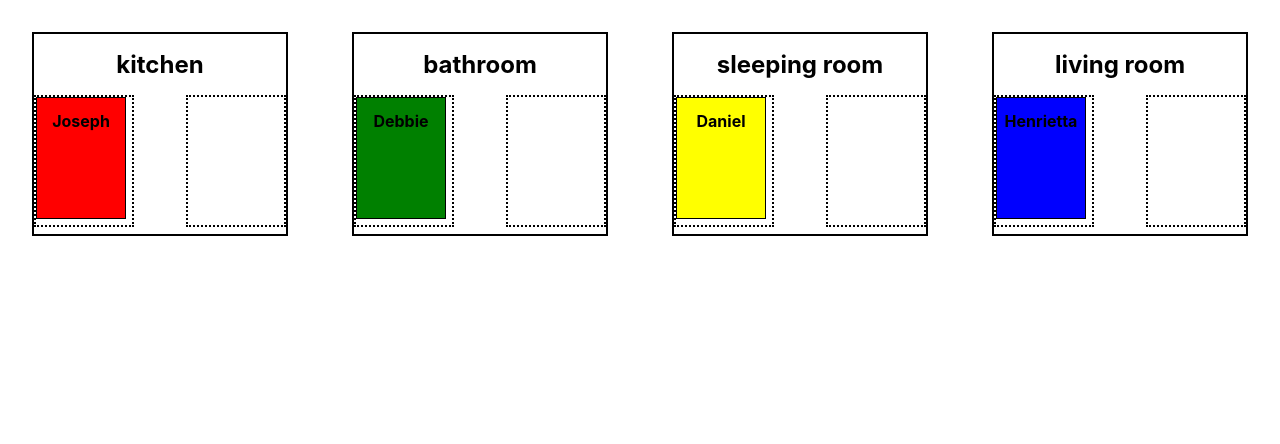
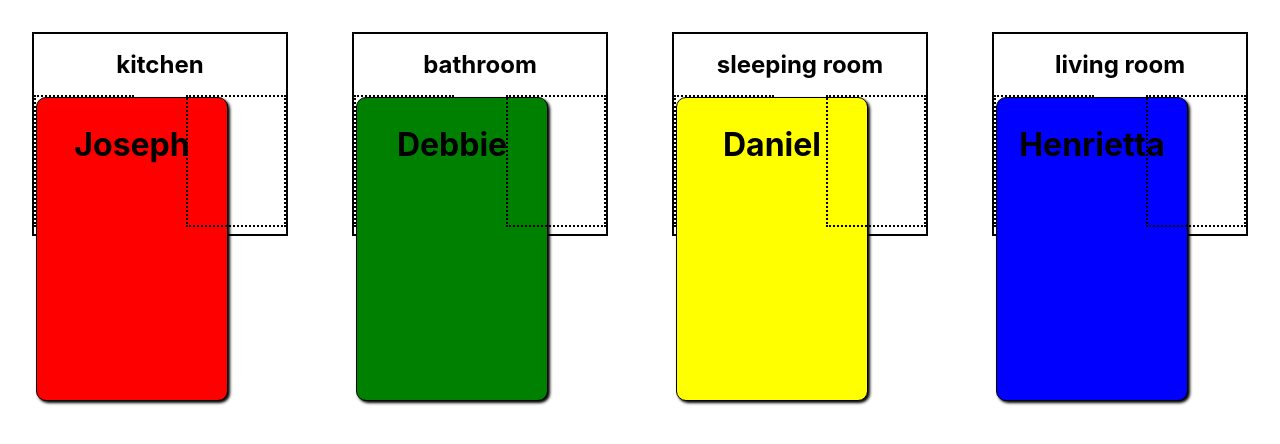
Before and after one commit to hangingpulse/9rooms, a React (Create React App) app: page / in a window 1280 px wide. Shown: the top 444 px of the page. Built offline with nearby package versions, Linux system fonts and the light colour scheme.

Commit message:
add images

```diff
--- a/src/components/Character.css
+++ b/src/components/Character.css
@@ -1,14 +1,35 @@
 .character {
-    width: 5.5rem;
-    height: 7.5rem;
+    display: flex;
+    flex-direction: column;
+    align-items: center;
+    width: 12rem;
+    height: 19rem;
     border: 1px solid black;
-    background-color: #a33030;
+    border-radius: 10px;
+    box-shadow: 2px 2px 3px black;
+    background-color: #d8e2dc;
+    box-sizing: border-box;
 }
+
+.character:hover {
+    transform: translate(-3px, -3px);
+    box-shadow: 4px 4px 10px black;
+    overflow: visible;
+    cursor: grab;
+}
+
+
 
 .character--drag {
     opacity: 0.5;
+    cursor: dragging;
 }
 
 .character__name {
-    font-size: 1rem;
+    font-size: 2rem;
 }
+
+.Character__image {
+    width: 12rem;
+    margin: 1.5rem 0;
+}
```
